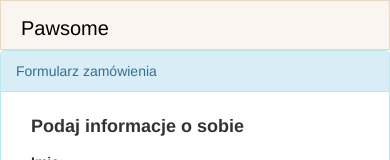
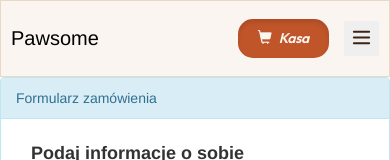
Before and after one commit to KatarzynaZaloba/vuejsinaction3, a Vue app: page /form in a window 390 px wide. Shown: the top 160 px of the page. Built offline with nearby package versions, Linux system fonts and the light colour scheme; no server answers; the database is empty; what vuefire would draw is missing.

Commit message:
style: update Header component for responsive design and improve navbar layout

```diff
--- a/src/assets/app.css
+++ b/src/assets/app.css
@@ -5,6 +5,7 @@ header h1{
 
 body {
     max-width: 100% !important;
+    margin: 0;
 }
 .cart {
   padding: 20px 50px;
--- a/src/components/Header.vue
+++ b/src/components/Header.vue
@@ -1,7 +1,7 @@
 <template>
     <header>
         <div class="navbar navbar-default">
-            <div class="navbar-header">
+            <div class="navbar-header desktop">
                 <h1>
                     <router-link :to="{ name: 'Main' }">
                         {{ sitename }}
@@ -9,12 +9,20 @@
                 </h1>
             </div>
             <div class="nav navbar-nav cart">
-                <div v-if="!mySession">
+                <div class="navbar-header mobile">
+                    <h1>
+                        <router-link :to="{ name: 'Main' }">
+                            {{ sitename }}
+                        </router-link>
+                    </h1>
+                </div>
+                <div class="login-div">
+                    <div v-if="!mySession" class="session">
                         <button type="button" class="btn btn-default btn-lg login" @click="signIn">
                             Logowanie
                         </button>
                     </div>
-                <div v-else>
+                    <div v-else class="session">
                         <button type="button" class="btn btn-default btn-lg login-out" @click="signOut">
                             <img class="photo" :src="mySession.photoURL" alt="profile" /> Wyloguj
                         </button>
@@ -27,7 +35,14 @@
                             </span> Kasa
                         </router-link>
                     </div>
-
+                    <button class="hamburger-menu">
+                        <svg class="w-6 h-6" fill="none" stroke="currentColor" viewBox="0 0 24 24">
+                            <path stroke-linecap="round" stroke-linejoin="round" stroke-width="2"
+                                d="M4 6h16M4 12h16M4 18h16">
+                            </path>
+                        </svg>
+                    </button>
+                </div>
             </div>
         </div>
     </header>
@@ -134,13 +149,23 @@ a {
     border: unset;
 }
 
+.navbar.navbar-default::before,
+.navbar.navbar-default::after,
+.nav.navbar-nav::before,
+.nav.navbar-nav::after {
+    display: none;
+    content: none;
+}
+
 .navbar.navbar-default {
     background-color: #faf5f0;
     border: 1px #e8d9c4 solid;
     margin-bottom: 0;
+    display: flex;
+    align-items: center;
+    justify-content: space-between;
 
     @media (max-width: 767px) {
-        display: flex;
         flex-flow: column-reverse;
     }
 }
@@ -148,28 +173,55 @@ a {
 .nav.navbar-nav.cart:not(.navbar-right) {
     display: flex;
     flex-direction: row;
+    flex: 1;
+    width: 100%;
     padding: 0;
     float: unset;
     margin: 0;
-    justify-content: end;
+    justify-content: space-between;
+    align-items: center;
     margin-right: 20px;
-    padding-top: 20px;
-    align-items: center;
-    margin-bottom: 20px;
-
-    @media (max-width: 767px) {
-        /* margin-left: 20px;
-        margin-bottom: 0;
-        padding-top: 0; */
-        display: none;
-    }
 }
 
 .nav.navbar-nav.cart .cart {
     @media (max-width: 767px) {
         padding: 10px;
     }
+}
 
+.nav.navbar-nav.cart .session {
+    @media (max-width: 767px) {
+        display: none;
+    }
+}
+
+.nav.navbar-nav.cart .hamburger-menu {
+    color: #3d2414;
+    border: unset;
+    width: 35px;
+    height: 35px;
+    padding-top: 5px;
+
+    @media (min-width: 768px) {
+        display: none;
+    }
+}
+
+.navbar.navbar-default .navbar-header.desktop {
+    @media (max-width: 767px) {
+        display: none;
+    }
+}
+
+.navbar.navbar-default .navbar-header.mobile {
+    @media (min-width: 768px) {
+        display: none;
+    }
+}
+
+.navbar.navbar-default .login-div {
+    display: flex;
+    align-items: center;
 }
 
 .nav.navbar-nav.cart .btn.cart {
```
Lines whose indentation alone changed are shown as unchanged.
